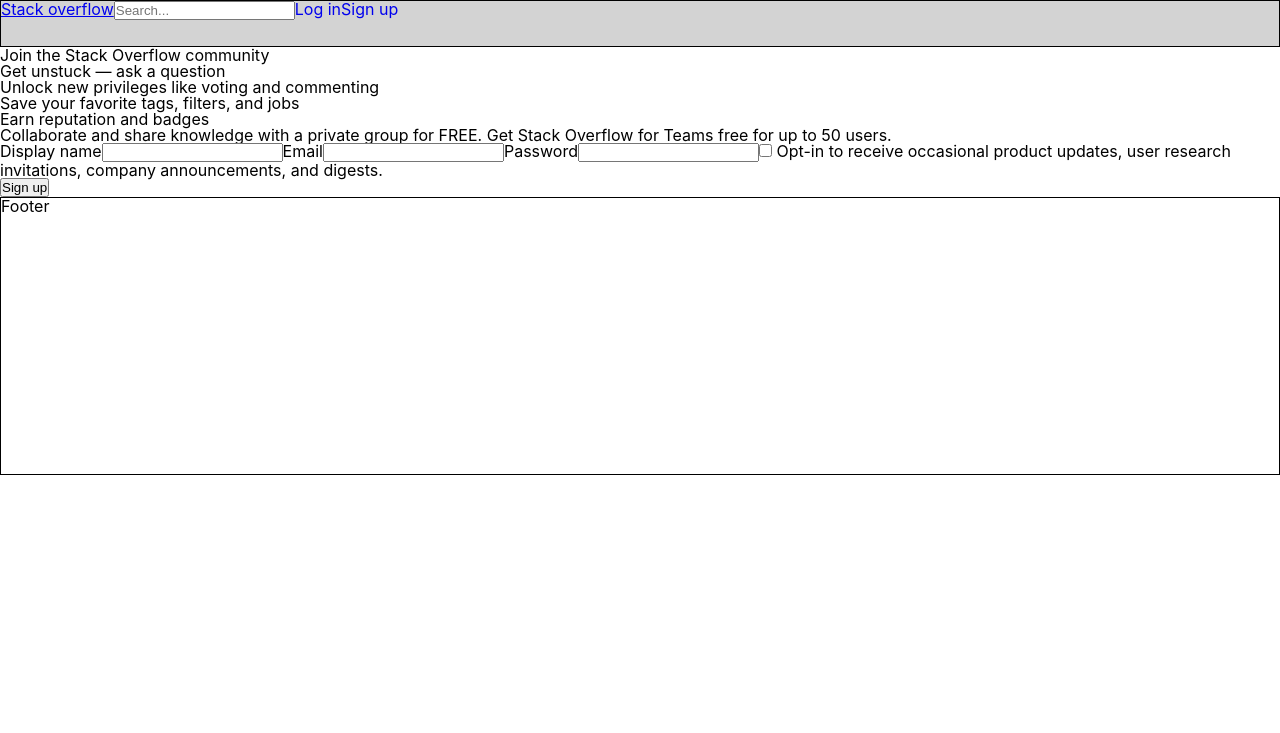
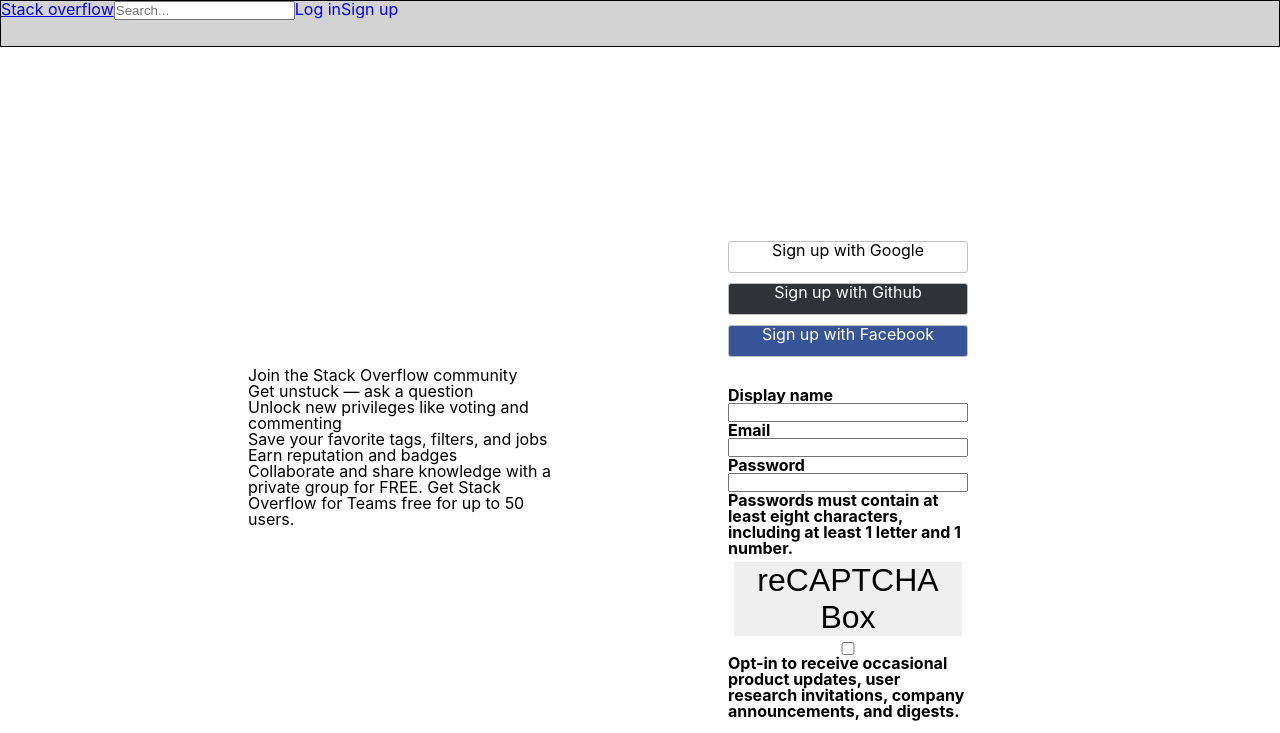
Before and after one commit to pre-project-front/pre-project-front, a React (Create React App) app in the folder client/: page /signup in a window 1280 px wide. Shown: the top 733 px of the page. Built offline with nearby package versions, Linux system fonts and the light colour scheme.

Commit message:
FEAT.회원가입 페이지 생성

```diff
--- a/client/src/pages/AllUsersPage/AllUsersPage.js
+++ b/client/src/pages/AllUsersPage/AllUsersPage.js
@@ -1,13 +1,20 @@
 import LeftSidebar from "components/LeftSidebar";
-import React from "react";
+import React, { useEffect } from "react";
 import styled from "styled-components";
+import axios from "axios";
 
 const Container = styled.div`
   display: flex;
   flex-direction: row;
 `;
 
-function AllMembersPage() {
+function AllUsersPage() {
+  useEffect(() => {
+    axios.get("https://jsonplaceholder.typicode.com/users").then((response) => {
+      console.log(response);
+    });
+  }, []);
+
   return (
     <Container>
       <LeftSidebar />
@@ -15,8 +22,7 @@
         <div>
           <h1>Users</h1>
         </div>
-        <div id="members">
-          <div>member</div>
+        <div id="alluserspage">
           <div>member</div>
           <div>member</div>
           <div>member</div>
@@ -26,4 +32,4 @@
   );
 }
 
-export default AllMembersPage;
+export default AllUsersPage;
--- a/client/src/pages/Signup.js
+++ b/client/src/pages/Signup.js
@@ -1,56 +1,146 @@
 import React, { useState } from "react";
 import axios from "axios";
+import styled from "styled-components";
 
-function Signup({ setIsLogin, setUserInfo }) {
-  const [loginInfo, setLoginInfo] = useState({
-    userId: "",
+const Main = styled.div`
+  display: flex;
+  justify-content: center;
+  align-items: center;
+  padding: 10rem;
+  height: 100vh;
+  background-image: #f1f2f3;
+`;
+
+const CenterBox = styled.div`
+  display: inline-block;
+  margin: 0 auto;
+  width: 19rem;
+  height: 27rem;
+  align-content: center;
+  text-align: left;
+`;
+
+const GoogleButton = styled.div`
+  text-align: center;
+  color: black;
+  border: 1px solid silver;
+  border-radius: 3px;
+  cursor: pointer;
+  font-size: 1rem;
+  background-color: #ffffff;
+  margin: 10px 0px;
+  height: 2rem;
+  width: 15rem;
+  &:hover {
+    background-color: #f1f2f3;
+  }
+`;
+
+const GithubButton = styled.div`
+  text-align: center;
+  color: white;
+  border: 1px solid silver;
+  border-radius: 3px;
+  cursor: pointer;
+  font-size: 1rem;
+  background-color: #2f3337;
+  margin: 10px 0px;
+  height: 2rem;
+  width: 15rem;
+
+  &:hover {
+    background-color: #232629;
+  }
+`;
+
+const FacebookButton = styled.div`
+  text-align: center;
+  color: white;
+  border: 1px solid silver;
+  border-radius: 3px;
+  cursor: pointer;
+  font-size: 1rem;
+  background-color: #385499;
+  margin: 10px 0px;
+  height: 2rem;
+  width: 15rem;
+  &:hover {
+    background-color: #004585;
+  }
+`;
+
+const InputField = styled.div`
+  display: flex;
+  flex-direction: column;
+  text-align: left;
+  //margin: auto;
+  margin-top: 30px;
+  width: 15rem;
+  font-weight: bold;
+`;
+
+const SignupButton = styled.button`
+  border: 1px solid transparent;
+  color: white;
+  width: 12rem;
+  height: 30px;
+  border-radius: 3px;
+  cursor: pointer;
+  outline: none;
+  margin-top: 1rem;
+  margin-bottom: 0.2rem;
+  font-size: 0.5rem;
+  background-color: #0a95ff;
+  box-shadow: rgba(0, 0, 0, 0.12) 0px 1px 3px, rgba(0, 0, 0, 0.24) 0px 1px 2px;
+  &:hover {
+    background-color: #0074cc;
+  }
+`;
+
+const RecaptchaContainer = styled.button`
+  font-size: 2rem;
+  margin: 6px;
+  border: 2px;
+  border-color: black;
+`;
+
+function Signup({ setIsSignup, setUserInfo }) {
+  const [signupInfo, setSignupInfo] = useState({
+    userName: "",
+    userEmail: "",
     password: "",
   });
-  const [checkedKeepLogin, setCheckedKeepLogin] = useState(false);
+  const [checkedOpt, setCheckedOpt] = useState(false);
   const [errorMessage, setErrorMessage] = useState("");
 
   const handleInputValue = (key) => (e) => {
-    setLoginInfo({ ...loginInfo, [key]: e.target.value });
+    setSignupInfo({ ...setSignupInfo, [key]: e.target.value });
   };
   const loginRequestHandler = () => {
-    if (!loginInfo.userId || !loginInfo.password) {
-      setErrorMessage("Text box cannot be empty. ");
+    // 로그인에 필요한 유저정보가 충분히 제공되지 않았을 때 에러메시지 나오기
+    if (!signupInfo.userName || !signupInfo.userEmail || !signupInfo.password) {
+      setErrorMessage("빈칸을 입력하세요");
       return;
     } else {
       setErrorMessage("");
     }
     return axios
-      .post("https://localhost:4000/login", { loginInfo, checkedKeepLogin })
+      .post("https://localhost:4000/login", { signupInfo, setCheckedOpt })
       .then((res) => {
+        // 로그인에 성공했다면 응답으로 받은 데이터가 uesrpage에 렌더링되도록 State 변경됨.
         console.log(res.data);
         setUserInfo(res.data);
-        setIsLogin(true);
+        setIsSignup(true);
       })
       .catch((err) => {
         console.log(err.response.data);
-        setErrorMessage("로그인에 실패했습니다.");
+        setErrorMessage("회원가입에 실패했습니다.");
       });
   };
 
-  function Signup() {
-    const [signupInfo, setSignupInfo] = useState({
-      userName: "",
-      userEmail: "",
-      password: "",
-    });
-
-    const [errorMessage, setErrorMessage] = useState("");
-
-    const handleInputValue = (key) => (e) => {
-      setSignupInfo({ ...signupInfo, [key]: e.target.value });
-    };
-
-    return <div>Signup</div>;
-  }
-
   return (
-    <div className="container">
-      <div className="left-box">
+    <Main>
+      <CenterBox>
         <span>
           <h1>Join the Stack Overflow community</h1>
           <p>Get unstuck — ask a question</p>
@@ -62,10 +152,13 @@
             Stack Overflow for Teams free for up to 50 users.
           </p>
         </span>
-      </div>
-      <div className="right-box">
+      </CenterBox>
+      <CenterBox>
+        <GoogleButton>Sign up with Google</GoogleButton>
+        <GithubButton>Sign up with Github</GithubButton>
+        <FacebookButton>Sign up with Facebook</FacebookButton>
         <form onSubmit={(e) => e.preventDefault()}>
-          <div className="input-field">
+          <InputField>
             <span>Display name</span>
             <input
               type="text"
@@ -84,19 +177,23 @@
               data-testid="password-input"
               onChange={handleInputValue("password")}
             />
-            <label className="checkbox-container">
+
+            <p>
+              Passwords must contain at least eight characters, including at
+              least 1 letter and 1 number.
+            </p>
+            <RecaptchaContainer>reCAPTCHA Box</RecaptchaContainer>
             <input
               type="checkbox"
-                onChange={() => setCheckedKeepLogin(!checkedKeepLogin)}
+              onChange={() => setCheckedOpt(!checkedOpt)}
             />
             {
               " Opt-in to receive occasional product updates, user research invitations, company announcements, and digests."
             }
-            </label>
-          </div>
-          <button type="submit" onClick={loginRequestHandler}>
+
+            <SignupButton type="submit" onClick={loginRequestHandler}>
               Sign up
-          </button>
+            </SignupButton>
             {errorMessage ? (
               <div id="alert-message" data-testid="alert-message">
                 {errorMessage}
@@ -104,9 +201,17 @@
             ) : (
               ""
             )}
+            <p>
+              By clicking “Sign up”, you agree to our terms of service, privacy
+              policy and cookie policy
+            </p>
+          </InputField>
+          <p>Already have an account? Log in</p>
+          <p>Are you an employer? Sign up on Talent </p>
         </form>
-      </div>
-    </div>
+      </CenterBox>
+    </Main>
   );
 }
+
 export default Signup;
```
Also changed, not shown: client/src/pages/AllUsersPage/UserPage.js (+7 -0 lines). Lines whose indentation alone changed are shown as unchanged.
